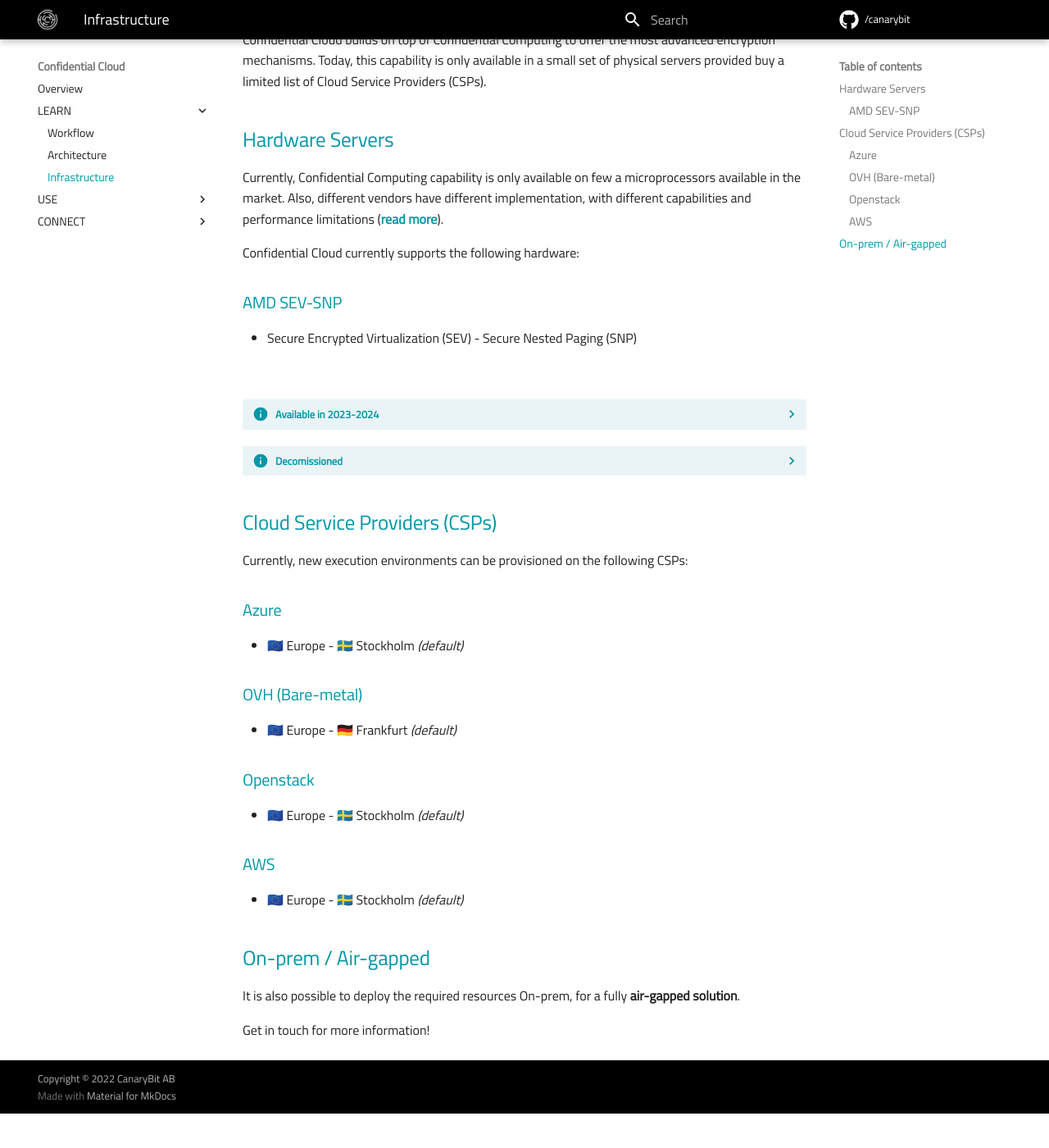
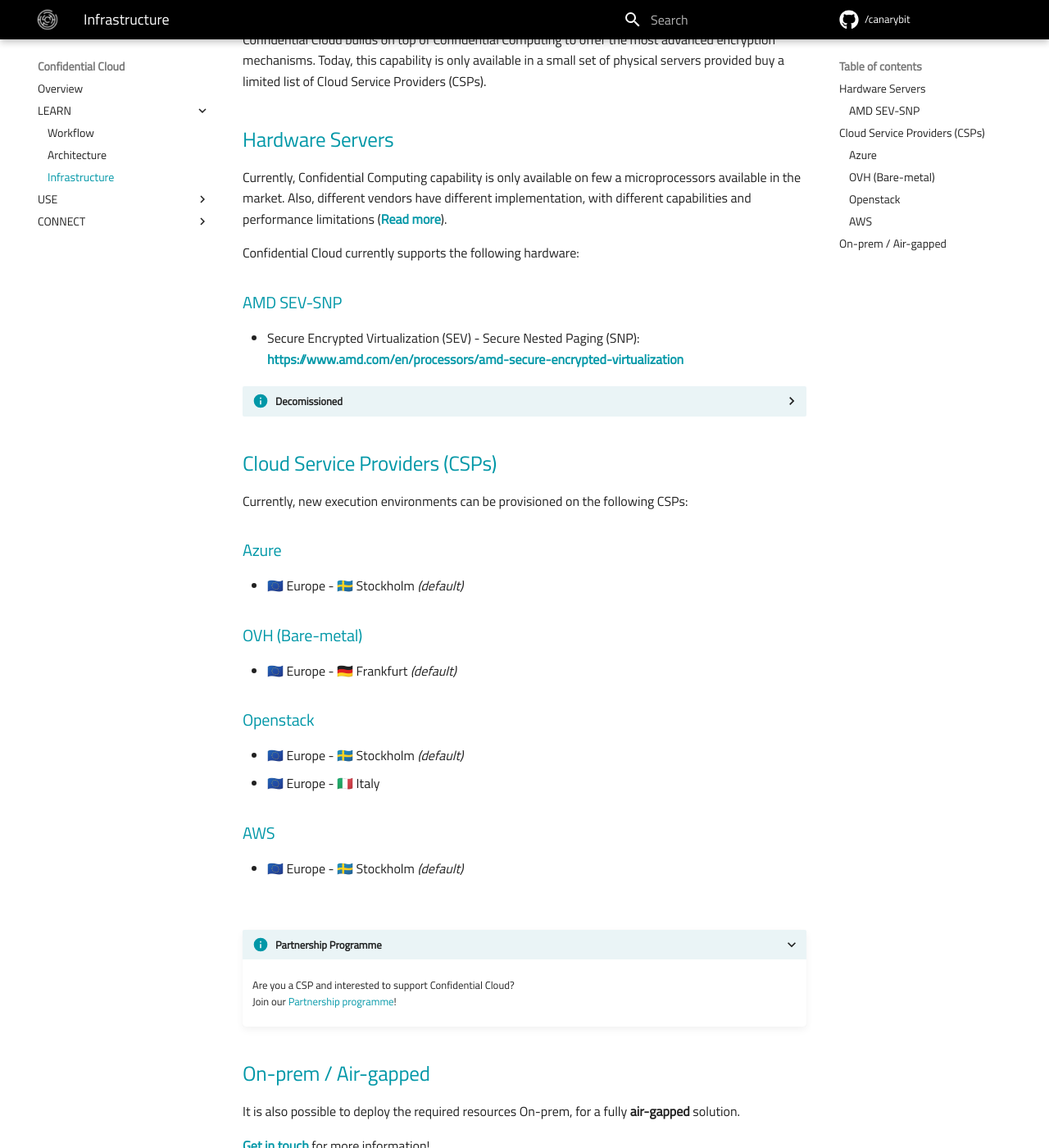
Before and after one commit to canarybit/cc-docs, an MkDocs documentation site: the page built from docs/infrastructure.md, in a window 1280 px wide and 1400 px high, scrolled down 211 px. Shown: the whole window at 82% size. Built offline with MkDocs 1.6.1 and Material for MkDocs 9.7.7, drawn with Linux system fonts in a browser that asks for light colours; before the commit the page ends 1569 px from its top, so only the background shows below that.

Commit message:
Updates content

```diff
--- a/docs/infrastructure.md
+++ b/docs/infrastructure.md
@@ -7,18 +7,17 @@
 ## Hardware Servers
 
 Currently, Confidential Computing capability is only available on few a microprocessors available in the market.
-Also, different vendors have different implementation, with different capabilities and performance limitations ([read more](https://www.canarybit.eu/comparing-confidential-computing-platforms/)).
+Also, different vendors have different implementation, with different capabilities and performance limitations ([Read more](https://www.canarybit.eu/comparing-confidential-computing-platforms/)).
 
 Confidential Cloud currently supports the following hardware:
 
 ### AMD SEV-SNP
 
-- Secure Encrypted Virtualization (SEV) - Secure Nested Paging (SNP)
+- Secure Encrypted Virtualization (SEV) - Secure Nested Paging (SNP): [https://www.amd.com/en/processors/amd-secure-encrypted-virtualization](https://www.amd.com/en/processors/amd-secure-encrypted-virtualization)
 
-<br>
-
+<!--
 <details closed>
-<summary>Available in 2023-2024</summary>
+<summary>Coming in 2023-2024</summary>
 <br>ARM Confidential Compute Architecture (CCA).
 <br>&nbsp;
 <br>IBM Protected Execution Facility (PEF).
@@ -26,10 +25,12 @@
 <br>Intel® Trust Domain Extensions (TDX).
 <br>&nbsp;
 </details>
+-->
 
 <details closed>
 <summary>Decomissioned</summary>
-<br>Intel® Software Guard Extension (SGX)
+<br>- Intel® Software Guard Extension (SGX)
+<br><a href="https://www.intel.com/content/www/us/en/developer/tools/software-guard-extensions/overview.html" target="_blank">https://www.intel.com/content/www/us/en/developer/tools/software-guard-extensions/overview.html</a>
 <br>&nbsp;
 </details>
 
@@ -48,13 +49,23 @@
 ### Openstack
 
 - 🇪🇺 Europe - 🇸🇪 Stockholm _(default)_
+- 🇪🇺 Europe - 🇮🇹 Italy
 
 ### AWS
 
 - 🇪🇺 Europe - 🇸🇪 Stockholm _(default)_
 
+<br>
+
+<details open>
+<summary>Partnership Programme</summary>
+<br>Are you a CSP and interested to support Confidential Cloud?
+<br>Join our <a href="https://www.canarybit.eu/become-a-partner/">Partnership programme</a>!
+<br>&nbsp;
+</details>
+
 ## On-prem / Air-gapped
 
-It is also possible to deploy the required resources On-prem, for a fully **air-gapped solution**.
+It is also possible to deploy the required resources On-prem, for a fully **air-gapped** solution.
 
-Get in touch for more information!
+[Get in touch](https://www.canarybit.eu/contact/) for more information!
--- a/docs/stylesheets/canarybit.css
+++ b/docs/stylesheets/canarybit.css
@@ -21,12 +21,11 @@
 
   .md-typeset summary {
     background-color: var(--cb-lightblue-01);
-    color: var(--cb-blue-01);
   }
 
-  .md-typeset summary:before {
+  .md-typeset summary::before {
     background-color: var(--cb-blue-01);
-    -webkit-mask-image: var(--md-admonition-icon--info);
+    -webkit-mask-image: var(--md-admonition-icon--info)
   }
 
   [data-md-color-scheme="canarybit"] {
--- a/mkdocs.yml
+++ b/mkdocs.yml
@@ -32,6 +32,11 @@
   - search
   - tags
 
+markdown_extensions:
+  - admonition
+  - pymdownx.details
+  - pymdownx.superfences
+
 nav:
   - 'Overview': 'index.md'
   - LEARN:
```
